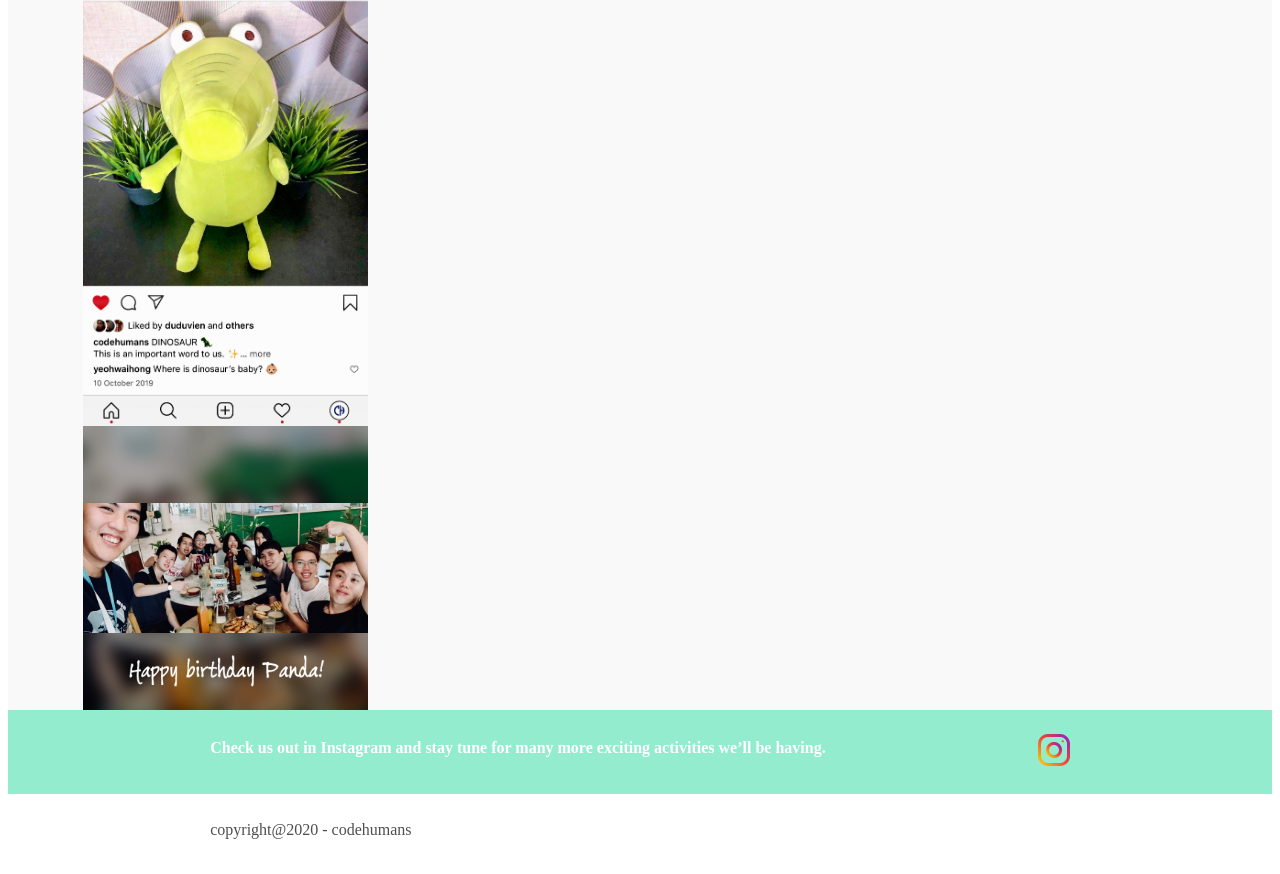
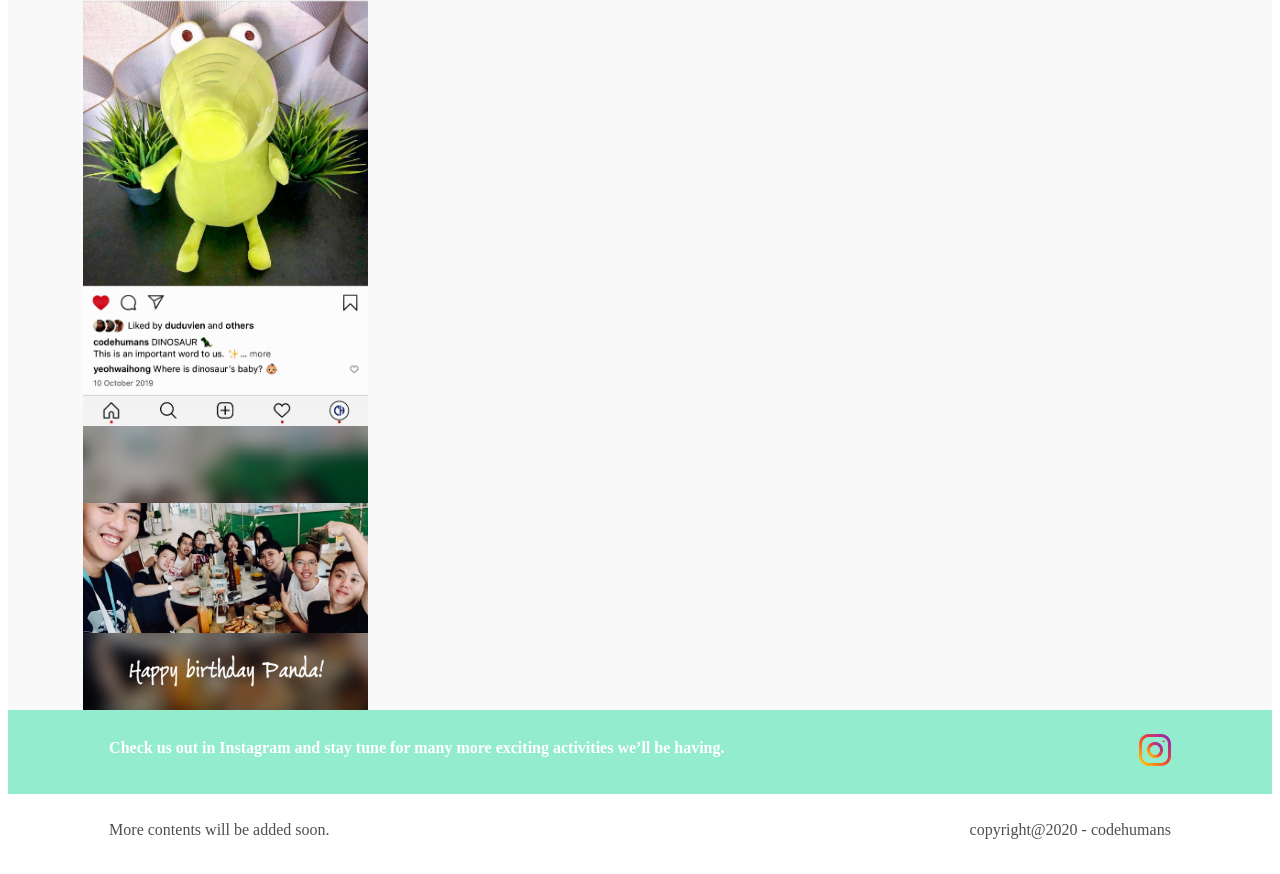
Before and after one commit to nosnaj/ch-website, a Gatsby site: page / in a window 1280 px wide. Shown: the part 2554-3428 px from the top of the page. Built offline with nearby package versions, Linux system fonts and the light colour scheme; Gatsby itself is replaced by a stand-in of ours.

Commit message:
Make some changes.

```diff
--- a/src/pages/index.js
+++ b/src/pages/index.js
@@ -122,7 +122,7 @@ const IndexPage = () => (
         <img src={Image11} style={{ width: '100%' }} />
       </div>
     </div>
-    <div style={{ backgroundColor: '#93ECCD', padding: '24px 16%', display: 'flex', justifyContent: 'space-between', alignContent: 'center' }}>
+    <div style={{ backgroundColor: '#93ECCD', padding: '24px 8%', display: 'flex', justifyContent: 'space-between', alignContent: 'center' }}>
       <p style={{ fontFamily: 'Nunito', fontSize: '16px', lineHeight: '28px', textAlign: 'justify', margin: 0, color: 'white', fontWeight: 700 }}>
         Check us out in Instagram and stay tune for many more exciting activities we’ll be having.
       </p>
@@ -130,7 +130,8 @@ const IndexPage = () => (
         <img src={InstagramLogo} style={{ margin: 0, width: '32px' }} />
       </a>
     </div>
-    <div style={{ padding: '24px 16%' }}>
+    <div style={{ display: 'flex', justifyContent: 'space-between', padding: '24px 8%' }}>
+      <p style={{ margin: 0, fontFamily: 'Nunito', fontSize: '16px', lineHeight: '24px', color: '#4f4f4f' }}>{`More contents will be added soon.`} </p>
       <p style={{ margin: 0, fontFamily: 'Nunito', fontSize: '16px', lineHeight: '24px', color: '#4f4f4f' }}>{`copyright@${new Date().getFullYear()} - codehumans`} </p>
     </div>
   </>
--- a/src/pages/index.module.css
+++ b/src/pages/index.module.css
@@ -23,7 +23,7 @@
   display: flex;
   flex-wrap: nowrap;
   flex-direction: column;
-  padding: 0 8% 0 8%;
+  padding: 0 8%;
 }
 
 .teamImageContainer {
```
